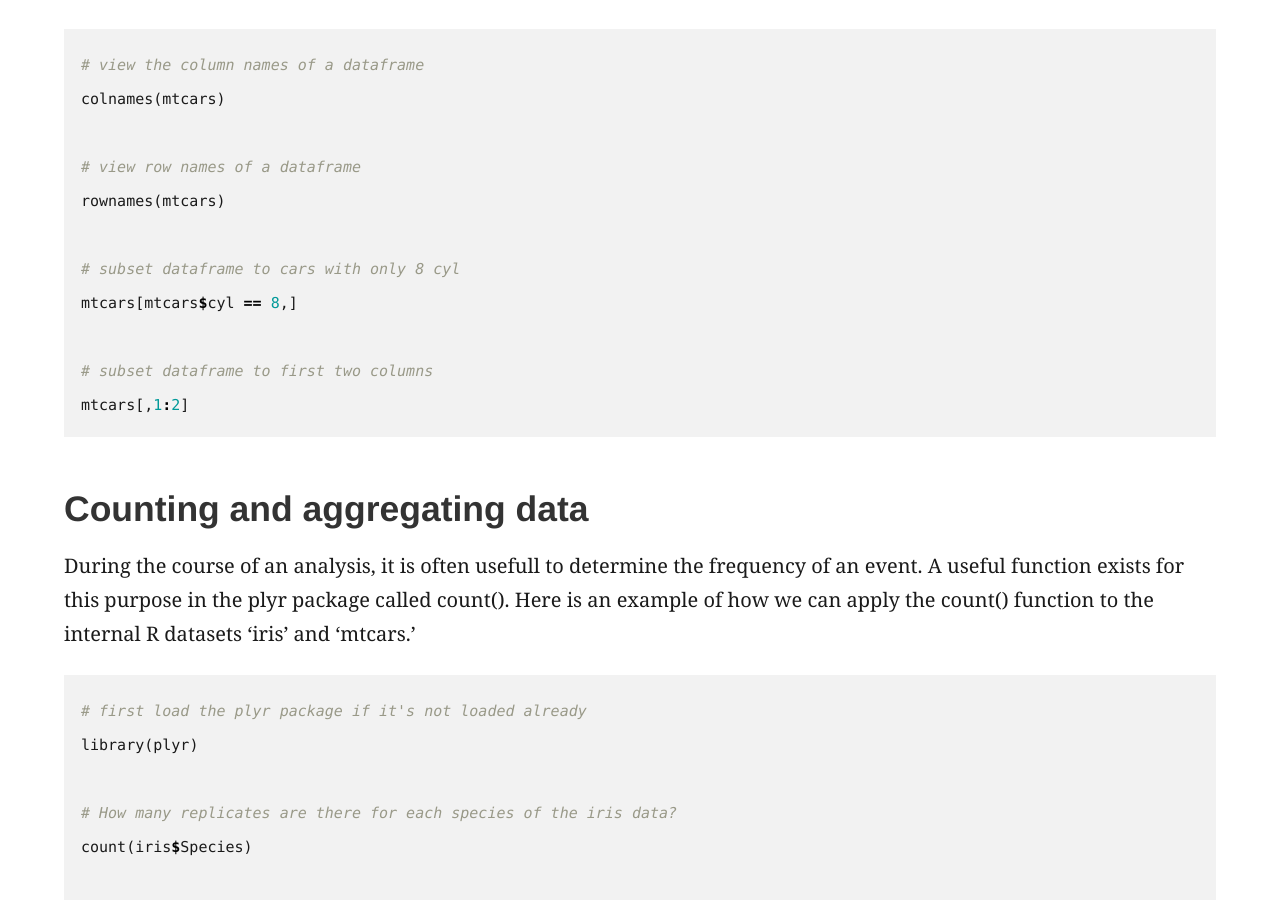
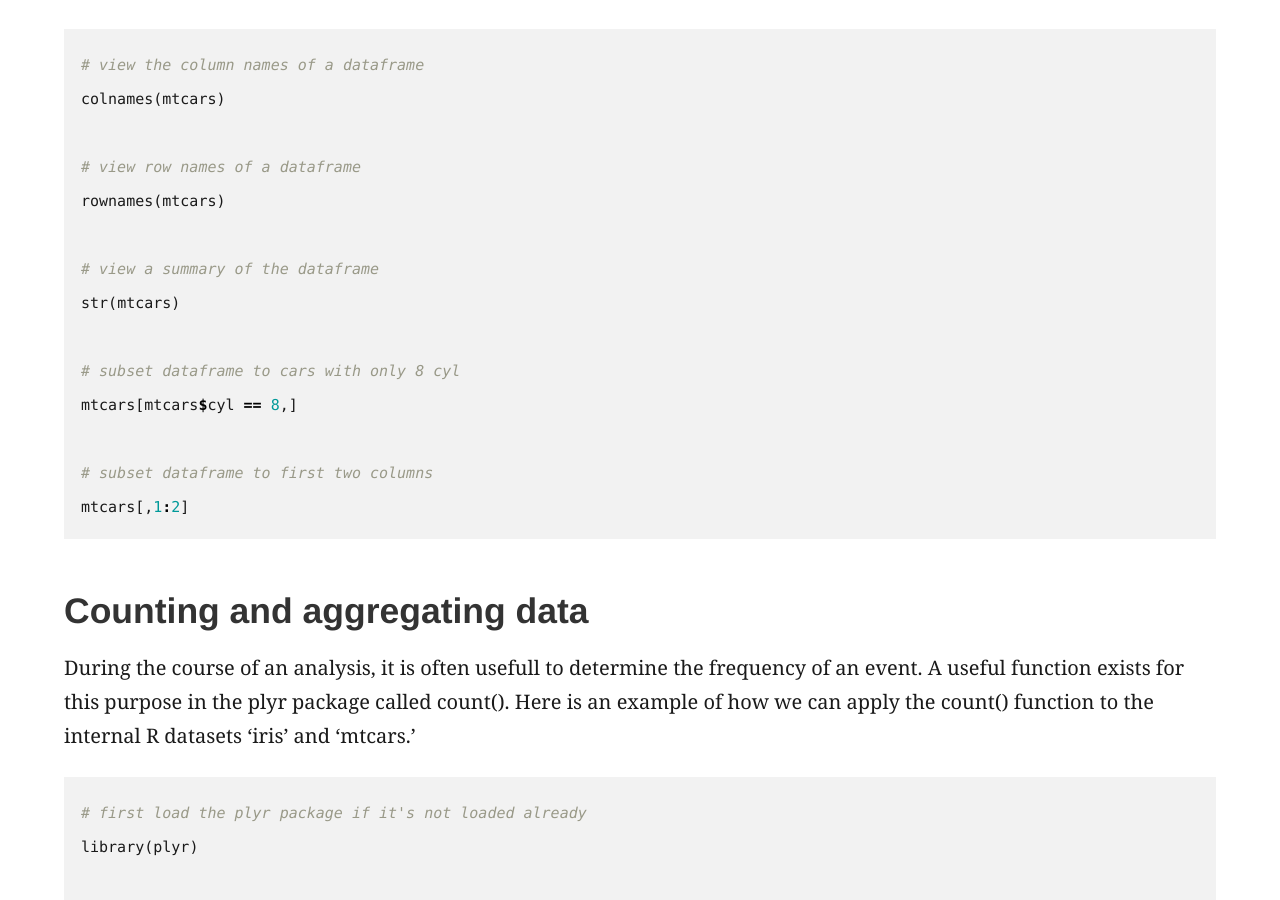
Before and after one commit to griffithlab/genviz.org, a Jekyll site: the page built from _posts/0004-01-01-introductionToR.md, in a window 1280 px wide and 900 px high, scrolled down 7460 px. Built offline with Jekyll 4.4.1, drawn with Linux system fonts in a browser that asks for light colours.

```diff
--- a/_posts/0004-01-01-introductionToR.md
+++ b/_posts/0004-01-01-introductionToR.md
@@ -158,6 +158,9 @@ colnames(mtcars)
 # view row names of a dataframe
 rownames(mtcars)
 
+# view a summary of the dataframe
+str(mtcars)
+
 # subset dataframe to cars with only 8 cyl
 mtcars[mtcars$cyl == 8,]
 
```
